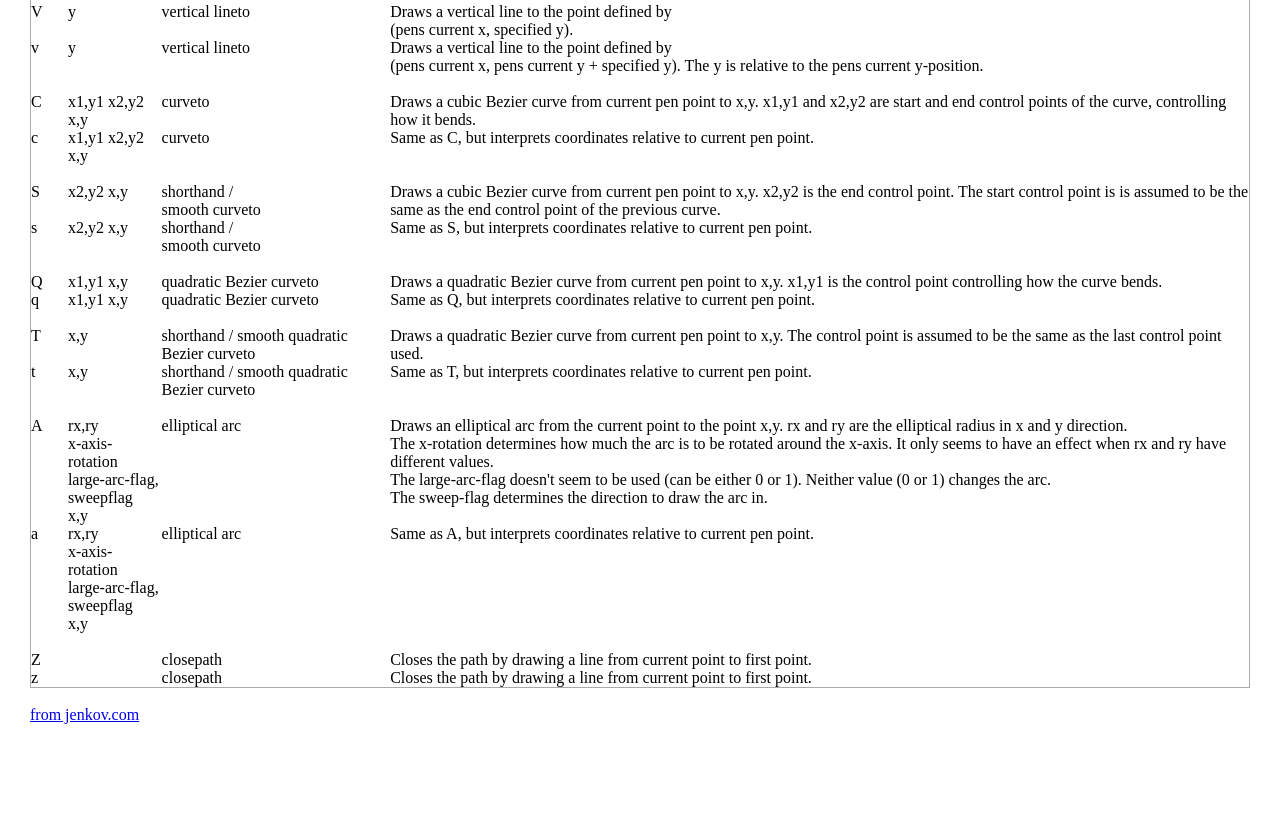
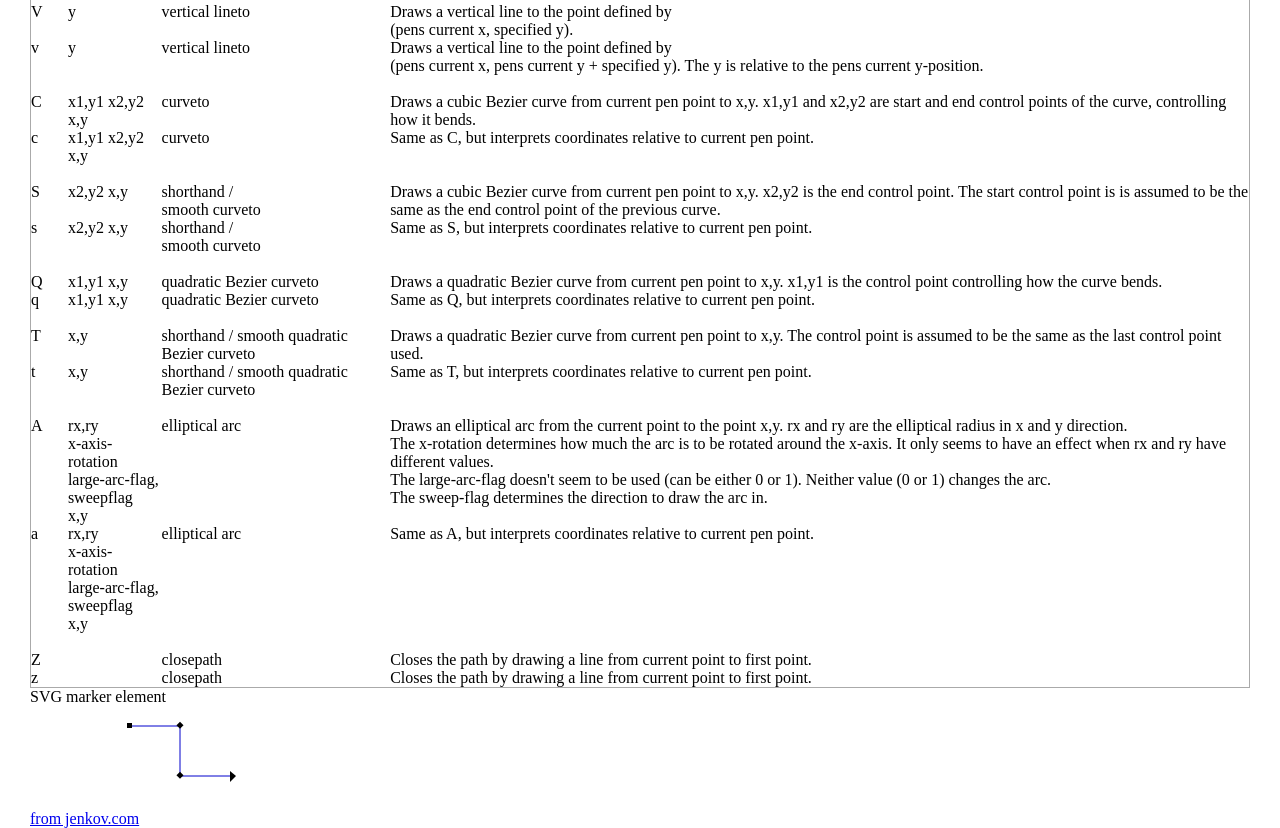
Before and after one commit to ytqly/for-self-study, a plain HTML site: page html5/svg path.html in a window 1280 px wide. Shown: the part 1191-2019 px from the top of the page. Before the commit the page ends 1915 px from the top, so only its background shows below. Drawn offline with Linux system fonts and the light colour scheme.

Commit message:
add svg marker element in path.html

```diff
--- a/html5/svg path.html
+++ b/html5/svg path.html
@@ -230,6 +230,26 @@
         <td valign="top">Closes the path by drawing a line from current point to first point.</td>
     </tr>
     </tbody></table>
+
+    <p>SVG marker element</p>
+    <svg width="500" height="100">
+	    <defs>
+	        <marker id="markerSquare" markerWidth="7" markerHeight="7" refX="4" refY="4" orient="auto">
+	            <rect x="1" y="1" width="5" height="5" style="stroke: none; fill:#000000;"></rect>
+	        </marker>
+
+	        <marker id="markerArrow" markerWidth="13" markerHeight="13" refX="2" refY="7" orient="auto">
+	            <path d="M2,2 L2,13 L8,7 L2,2" style="fill: #000000;"></path>
+	        </marker>
+	    </defs>
+
+	    <path d="M100,20 l50,0 l0,50 l50,0" style="stroke: #0000cc; stroke-width: 1px; fill: none;
+	                       marker-start: url(#markerSquare);
+	                       marker-end: url(#markerArrow);
+	                       marker-mid: url(#markerSquare);
+	                     "></path>
+
+	</svg>
 </body>
 <br/>
 <a href="http://jenkov.com">from jenkov.com</a>
```
